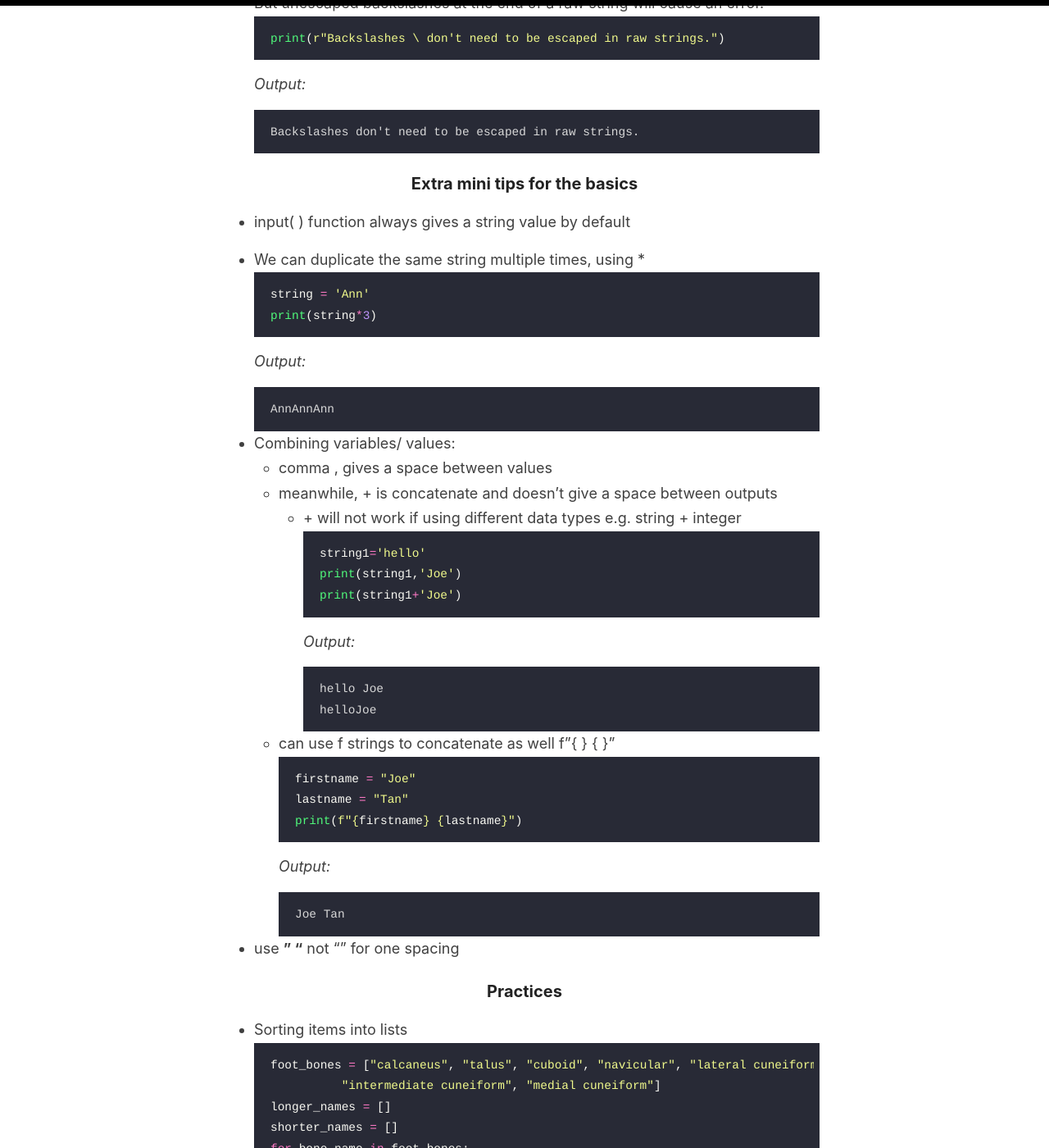
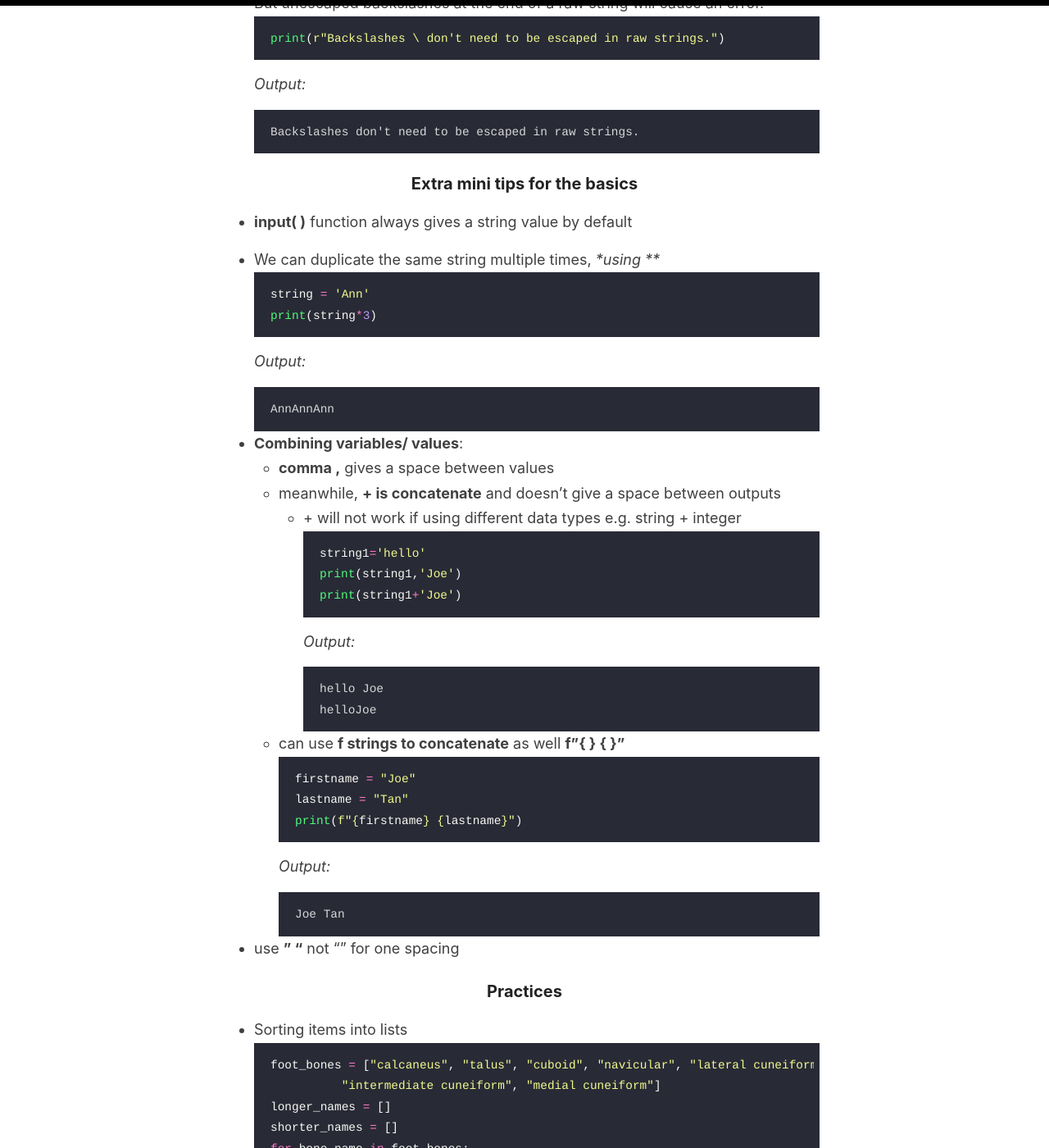
Before and after one commit to liawbeile/liawbeile.github.io, a Jekyll site: the page built from _posts/2021-4-3-april3.md, in a window 1280 px wide and 1400 px high, scrolled down 1959 px. Shown: the whole window at 82% size. Built offline with Jekyll 4.4.1, drawn with Linux system fonts in a browser that asks for light colours.

````diff
--- a/_posts/2021-4-3-april3.md
+++ b/_posts/2021-4-3-april3.md
@@ -82,9 +82,9 @@ Backslashes don't need to be escaped in raw strings.
 
 ### Extra mini tips for the basics
 
-- input( ) function always gives a string value by default
+- **input( )** function always gives a string value by default
 
-- We can duplicate the same string multiple times, using *
+- We can duplicate the same string multiple times, **using ***
 ```python
 string = 'Ann'
 print(string*3)
@@ -94,9 +94,9 @@ print(string*3)
 AnnAnnAnn
 ```
 
-- Combining variables/ values:
-    - comma , gives a space between values
-    - meanwhile, + is concatenate and doesn't give a space between outputs
+- **Combining variables/ values**:
+    - **comma ,** gives a space between values
+    - meanwhile, **+ is concatenate** and doesn't give a space between outputs
         - \+ will not work if using different data types e.g. string + integer
 ```python
 string1='hello'
@@ -108,7 +108,7 @@ print(string1+'Joe')
 hello Joe
 helloJoe
 ```
-    - can use f strings to concatenate as well f"{ } { }"
+    - can use **f strings to concatenate** as well **f"{ } { }"**
 ```python
 firstname = "Joe"
 lastname = "Tan"
````
